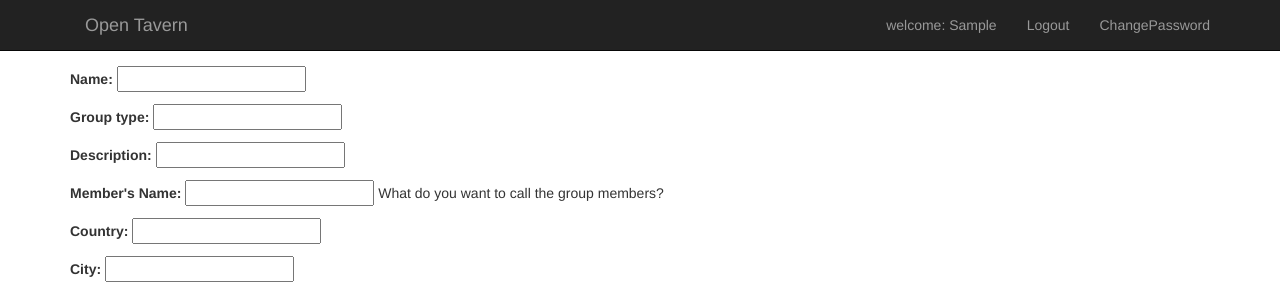
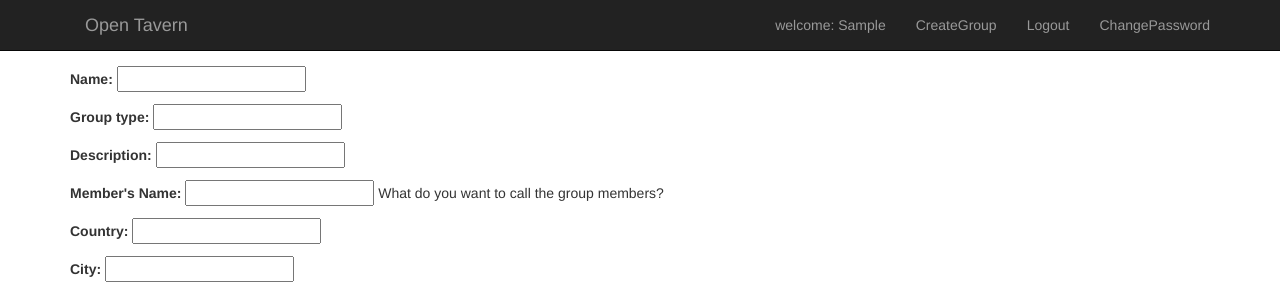
Before and after one commit to agiliq/opentavern, a Django app: page /create_group/ in a window 1280 px wide. Shown: the top 300 px of the page. Run offline with Django 3.2, Linux system fonts and the light colour scheme; the visitor is signed in with stand-in values (Sample User, id 1); parts of the project's set-up code (start-up, migrations or seed data) failed here and were passed over; some libraries are stand-ins or nearby versions.

Commit message:
Modifed base template

```diff
--- a/tavern/templates/base.html
+++ b/tavern/templates/base.html
@@ -21,6 +21,7 @@
 
                 {% if user.is_authenticated %}
                   <li><a href="#"> welcome: {% firstof user.first_name user.username%}</a></li>
+                  <li><a href="create_group"> CreateGroup </a></li>
                   <li><a href="/accounts/logout?next=/" title="logout"> Logout</a></li>
                   <li><a href="#" title="ChangePassword"> ChangePassword</a></li>
                 {% else %}
```
